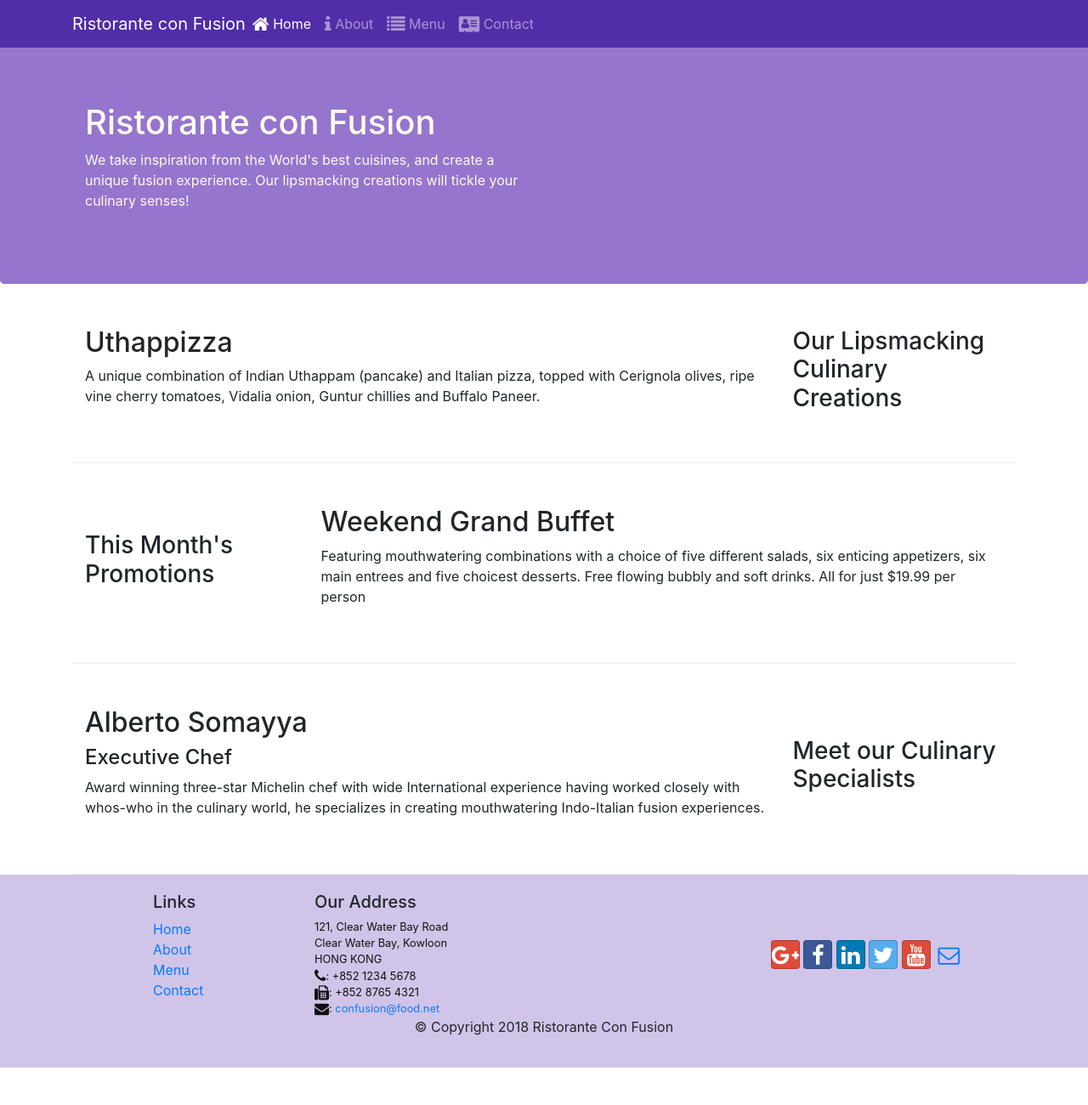
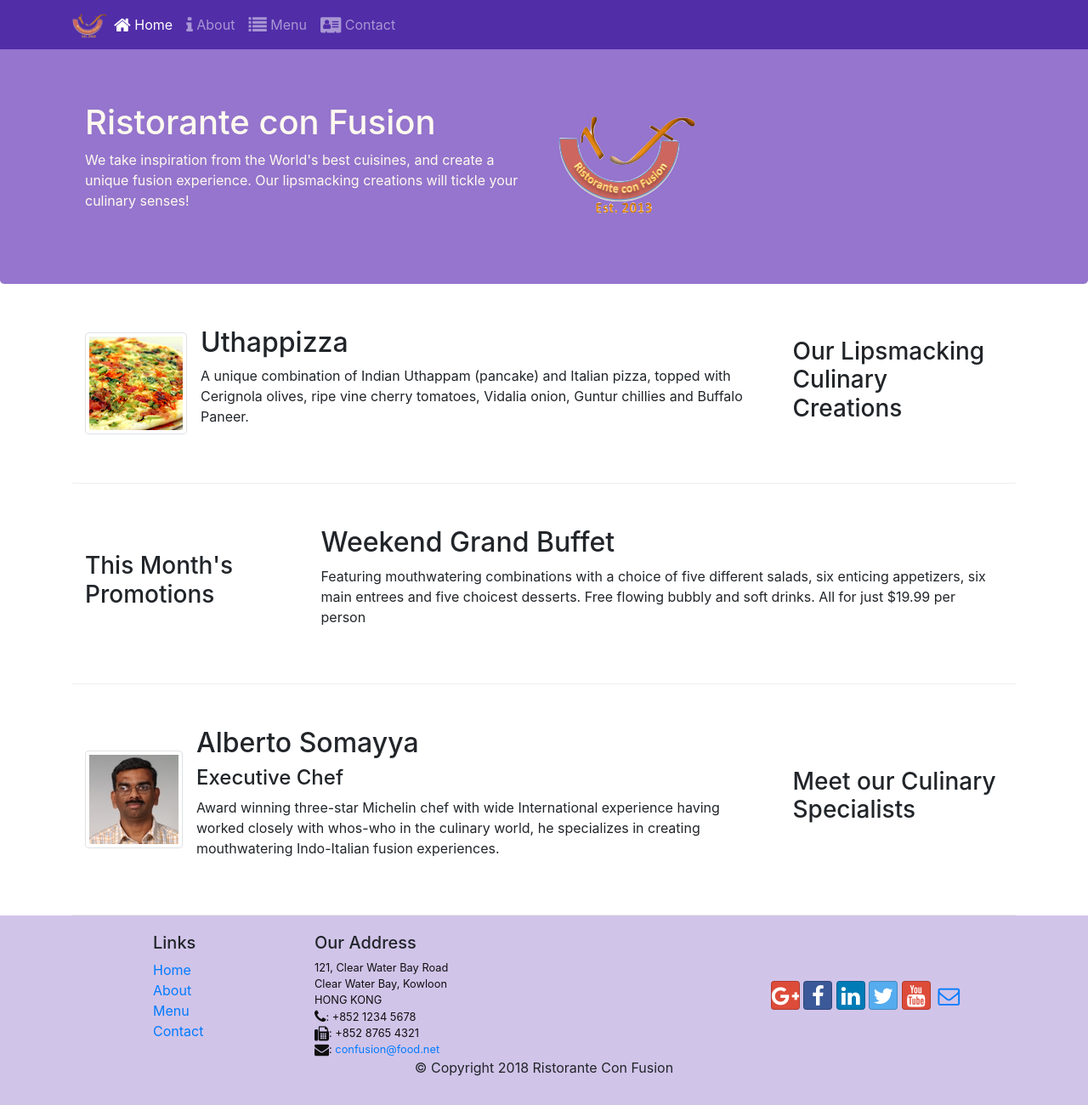
Before and after one commit to Akarena/Bootstrapstarting, a website: page index.html in a window 1280 px wide. Shown: the whole page at 85% size. Before the commit the page ends 1256 px from the top, so only its background shows below. Drawn offline with nearby package versions, Linux system fonts and the light colour scheme.

Commit message:
Media and Images done

```diff
--- a/index.html
+++ b/index.html
@@ -23,7 +23,7 @@
         <button class="navbar-toggler collapsed" type="button" data-toggle="collapse" data-target="#response">
             <span class="navbar-toggler-icon"></span>
         </button>
-        <a href="#" class="navbar-brand mr-auto">Ristorante con Fusion</a>
+        <a href="#" class="navbar-brand mr-auto"><img src="img/logo.png" height="30" width="41"></a>
             <div class="collapse navbar-collapse" id="response" >
                 <ul class=" nav navbar-nav mr-auto">
                         <li class="nav-item active"><a class="nav-link" href="#"><span class="fa fa-home fa-lg"></span> Home</a></li>
@@ -42,7 +42,8 @@
                     <h1>Ristorante con Fusion</h1>
                     <p>We take inspiration from the World's best cuisines, and create a unique fusion experience. Our lipsmacking creations will tickle your culinary senses!</p>
                 </div>
-                <div class="col-12 col-sm">
+                <div class="col-12 col-sm align-self-center">
+                   <img src="img/logo.png" class="img-fluid">
                 </div>
             </div>
         </div>
@@ -54,8 +55,16 @@
                 <h3>Our Lipsmacking Culinary Creations</h3>
             </div>
             <div class="col col-sm order-sm-first col-md">
-                <h2>Uthappizza</h2>
+
+                <div class="media">
+
+                <img src="img/uthappizza.png" class="d-flex mr-3 img-thumbnail align-self-center" alt="uthappizza">
+                <div class="media-body">
+                     <h2 class="mt-0">Uthappizza</h2>
                 <p class="d-none d-sm-block">A unique combination of Indian Uthappam (pancake) and Italian pizza, topped with Cerignola olives, ripe vine cherry tomatoes, Vidalia onion, Guntur chillies and Buffalo Paneer.</p>
+                </div>
+                </div>
+
             </div>
         </div>
 
@@ -75,9 +84,14 @@
                 <h3>Meet our Culinary Specialists</h3>
             </div>
             <div class="col col-sm order-sm-first col-md">
-                <h2>Alberto Somayya</h2>
-                <h4>Executive Chef</h4>
-                <p class="d-none d-sm-block">Award winning three-star Michelin chef with wide International experience having worked closely with whos-who in the culinary world, he specializes in creating mouthwatering Indo-Italian fusion experiences. </p>
+                <div class="media">
+                    <img src="img/alberto.png" class="d-flex img-thumbnail mr-3 align-self-center" alt="Alberto">
+                    <div class="media-body">
+                        <h2 class="mt-0">Alberto Somayya</h2>
+                        <h4>Executive Chef</h4>
+                        <p class="d-none d-sm-block">Award winning three-star Michelin chef with wide International experience having worked closely with whos-who in the culinary world, he specializes in creating mouthwatering Indo-Italian fusion experiences. </p>
+                    </div>
+                </div>
             </div>
         </div>
     </div>
```
Also changed, not shown: aboutus.html (+3 -2 lines), contactus.html (+3 -2 lines), img/alberto.png (added), img/buffet.png (added), img/logo.png (added), img/uthappizza.png (added), 1 other file.
